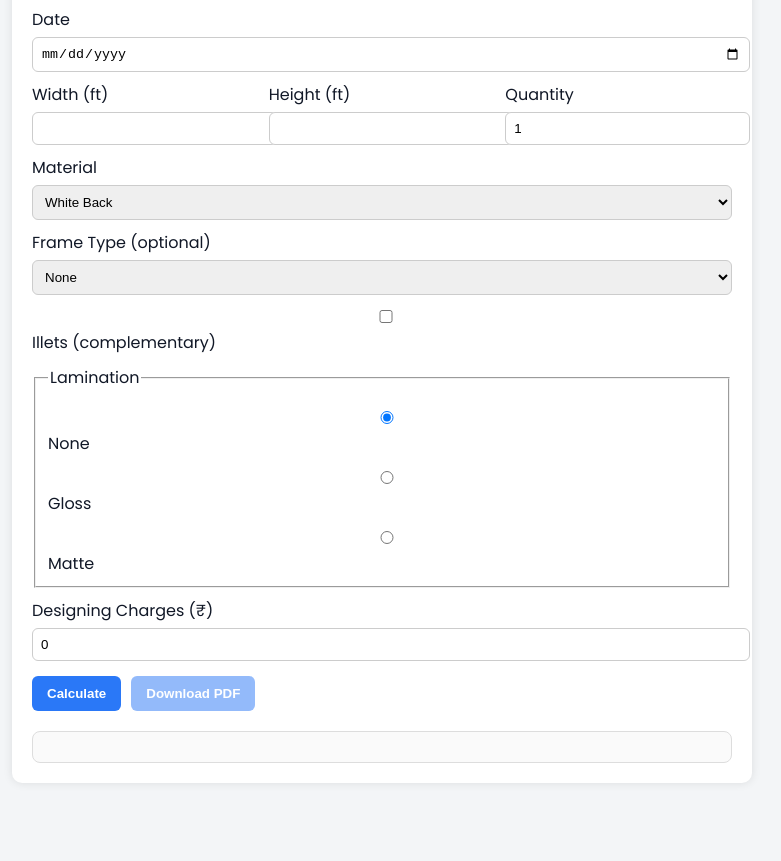
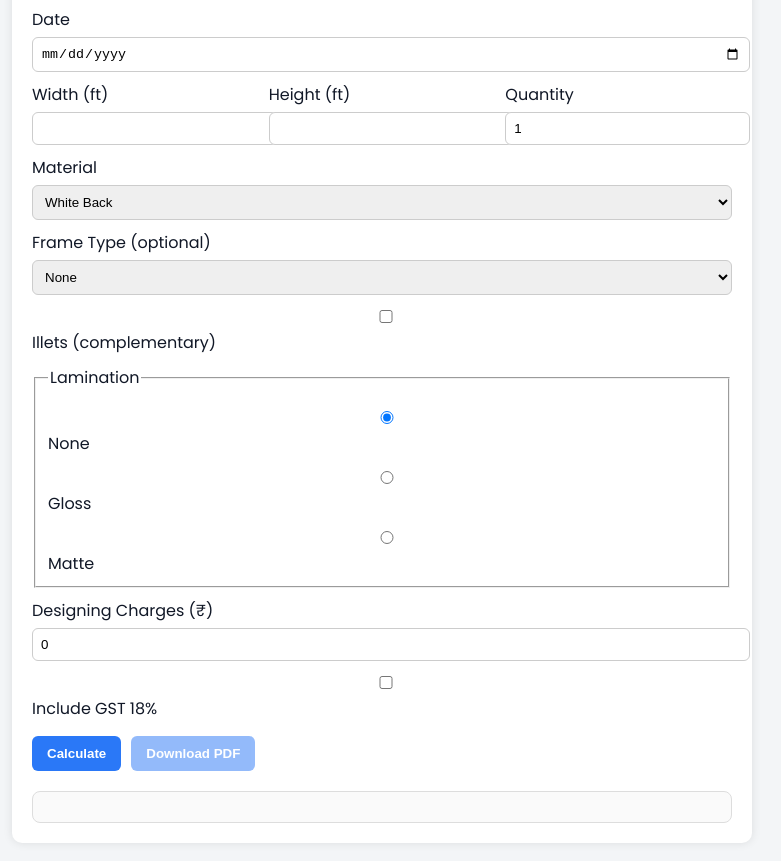
Before and after one commit to Tanishq000007/flexcostcalculator, a plain HTML site: page index.html in a window 1280 px wide. Shown: the part 205-1066 px from the top of the page, without its empty margins (258-1039 px from the left). Before the commit the page ends 1016 px from the top, so only its background shows below. Drawn offline with nearby package versions, Linux system fonts and the light colour scheme.

Commit message:
Update index.html

```diff
--- a/index.html
+++ b/index.html
@@ -58,6 +58,8 @@
       <input id="designingCharges" type="number" value="0" />
     </label>
 
+    <label><input type="checkbox" id="gstCheck" /> Include GST 18%</label>
+
     <div class="buttons">
       <button id="calcBtn">Calculate</button>
       <button id="downloadPdfBtn" disabled>Download PDF</button>
```
